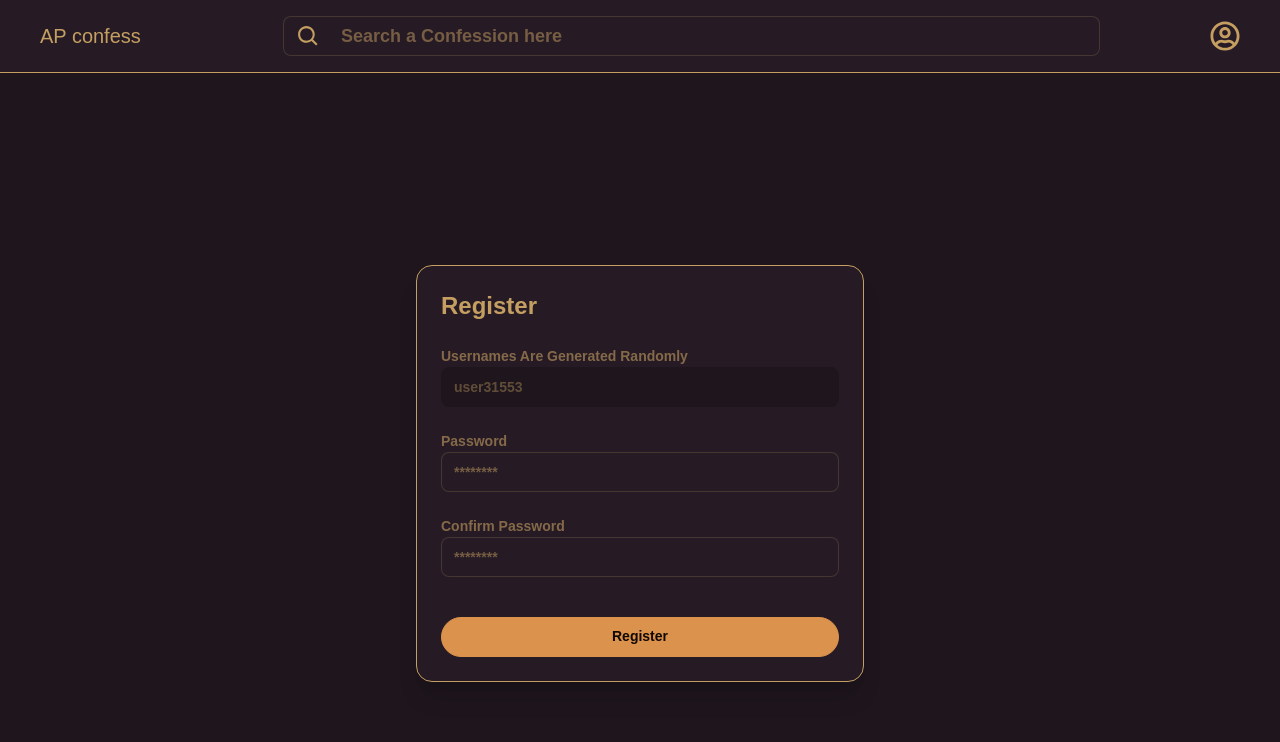
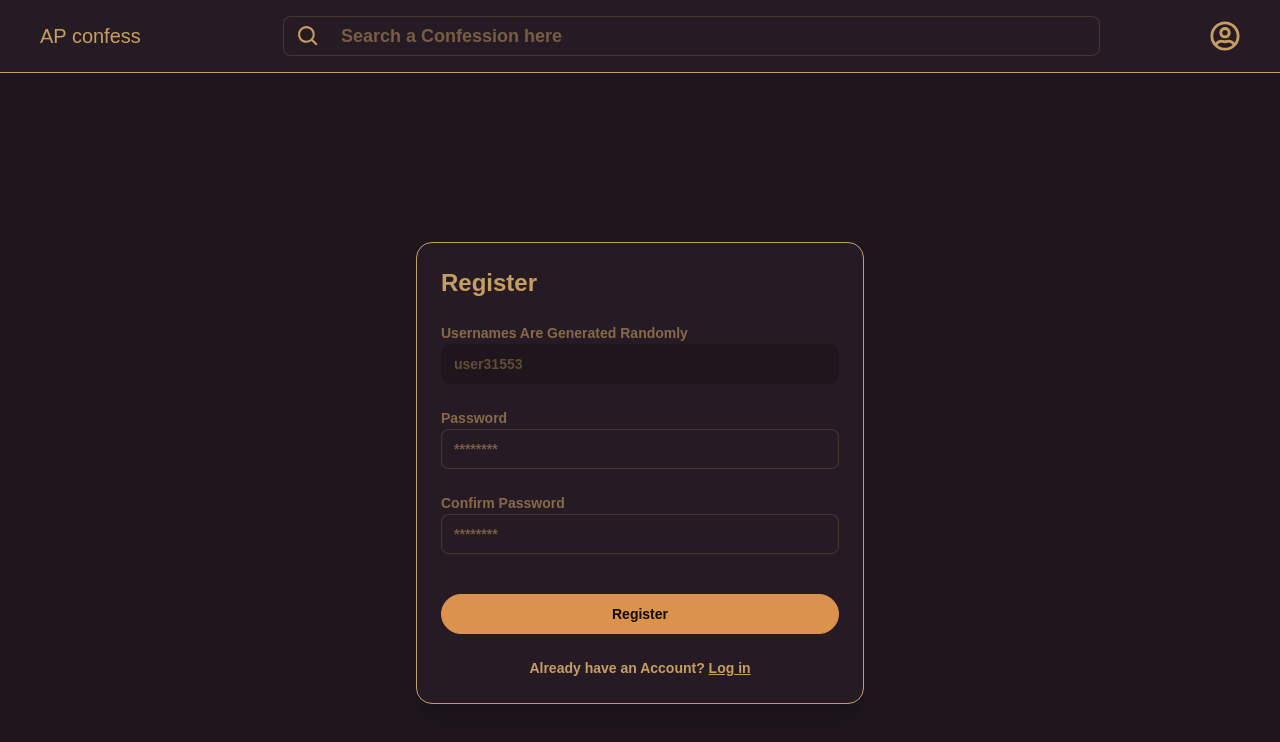
Before and after one commit to ssb-shree/ap-confess, a Next.js app in the folder client/: page /auth/register in a window 1280 px wide. Shown: the top 742 px of the page. Built offline with nearby package versions, Linux system fonts and the light colour scheme; no server answers; a web font is replaced by a local one.

Commit message:
added go to register/login links on card

```diff
--- a/client/src/myComponents/Auth/Login.tsx
+++ b/client/src/myComponents/Auth/Login.tsx
@@ -11,6 +11,7 @@
 import z, { ZodError } from "zod";
 import axiosInstance from "@/servies/axios";
 import { useUserStore } from "@/store/user";
+import Link from "next/link";
 
 const loginSchema = z.object({
   username: z.string().min(9).max(9),
@@ -133,6 +134,12 @@
               Login
             </motion.button>
           </div>
+          <span className="text-center">
+            Don't have an account?{" "}
+            <Link className="underline" href={"/auth/register"}>
+              Register
+            </Link>
+          </span>
         </div>
       </motion.div>
     </div>
--- a/client/src/myComponents/Auth/Register.tsx
+++ b/client/src/myComponents/Auth/Register.tsx
@@ -11,6 +11,7 @@
 import { useUserStore } from "@/store/user";
 
 import Cookies from "js-cookie";
+import Link from "next/link";
 
 const registerSchema = z.object({
   username: z.string().min(9).max(9),
@@ -173,6 +174,13 @@
               {takenFlag ? "Try Again" : "Register"}
             </motion.button>
           </div>
+
+          <span className="text-center">
+            Already have an Account?{"  "}
+            <Link className="underline" href={"/auth/login"}>
+              Log in
+            </Link>
+          </span>
         </div>
       </motion.div>
     </div>
```
